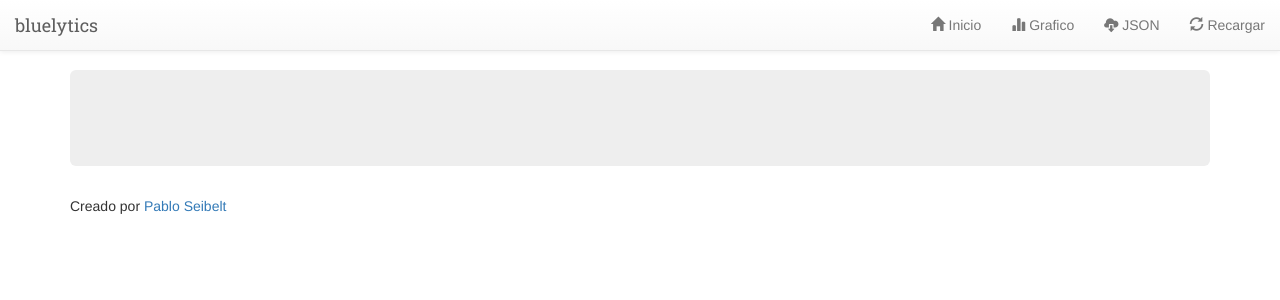
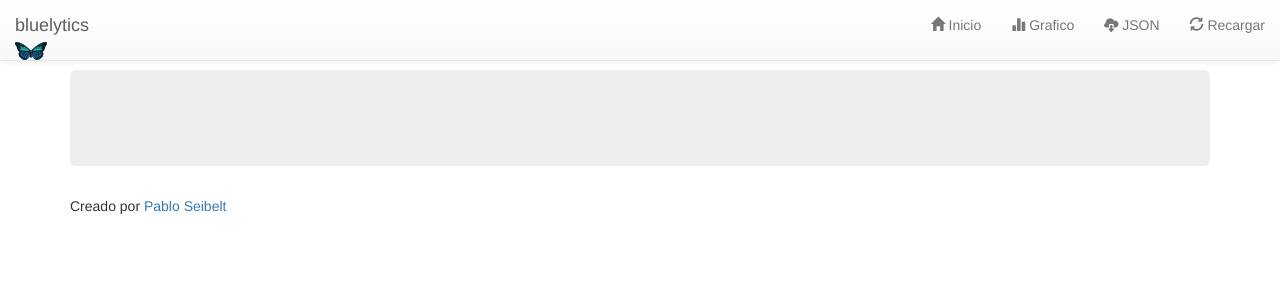
Before and after one commit to Bluelytics/bluelytics, a Django app: template bluelytics/dolar_blue/templates/base.html in a window 1280 px wide. Shown: the top 300 px of the page. Run offline with Django 3.2, Linux system fonts and the light colour scheme; the template is opened without the code that fills it, so the values that code supplies are empty; some libraries are stand-ins or nearby versions.

Commit message:
Added logo to page

```diff
--- a/bluelytics/dolar_blue/templates/base.html
+++ b/bluelytics/dolar_blue/templates/base.html
@@ -54,7 +54,7 @@
             <span class="icon-bar"></span>
             <span class="icon-bar"></span>
           </button>
-          <a class="navbar-brand" href="#">bluelytics</a>
+          <p class="navbar-brand">bluelytics <img src="{% static 'img/logo.png' %}"</p>
         </div>
 
         <div class="collapse navbar-collapse" id="nav_bar_collapsed">
```
Also changed, not shown: bluelytics/dolar_blue/static/img/logo.png (added).
